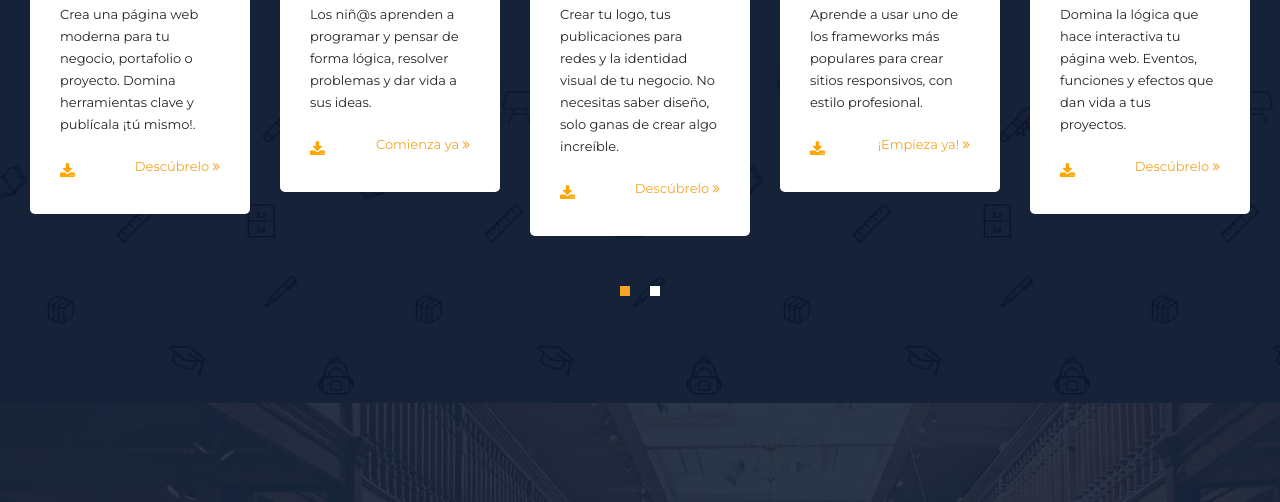
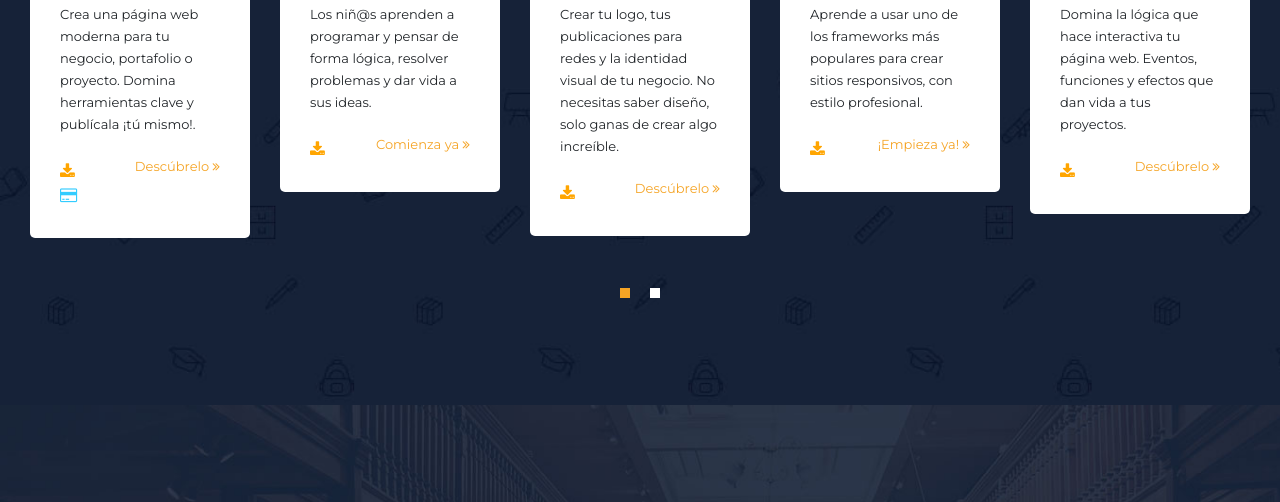
Before and after one commit to oswaldo-herrera/ccv, a plain HTML site: page index.html in a window 1280 px wide. Shown: the part 2820-3322 px from the top of the page. Drawn offline with nearby package versions, Linux system fonts and the light colour scheme; some packages are replaced by stand-ins of ours; a script that the page names is missing.

Commit message:
clip_prueba

```diff
--- a/index.html
+++ b/index.html
@@ -306,8 +306,15 @@
                   <i class="fa fa-download" ></i>
                 </a>
               </div>
+
               <div class="text-button-pay">
                 <a href="https://wa.me/5214772522424?text=Hola%2C%20quiero%20m%C3%A1s%20informaci%C3%B3n%20sobre%20el%20curso%20de%20crea%20tu%20web%20profesional" target="_blank">Descúbrelo <i class="fa fa-angle-double-right"></i></a>
+              </div>
+              <div class="author-image">
+
+               <a href="https://pago.clip.mx/v3/f78232df-94cc-4214-8732-9a95bb96796e" target="_blank">
+                  <i class="fa fa-credit-card"></i>
+                </a>
               </div>
             </div>
           </div>
@@ -513,6 +520,8 @@
     <div class="circle-anime"></div>
   </div>
 
+
+
   <footer>
     <div class="container">
       <div class="row">
@@ -539,6 +548,7 @@
     <script src="assets/js/custom.js"></script>
     <script src="assets/js/script2.js"></script>
     <script src="https://cdn.jsdelivr.net/npm/sweetalert2@11"></script>
+
 
     <script>
       document.getElementById('contact').addEventListener('submit', async function(e){
```
